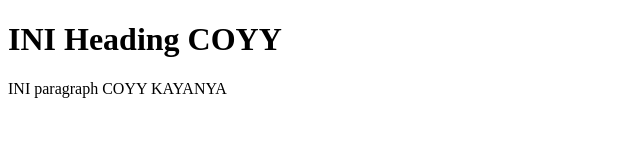
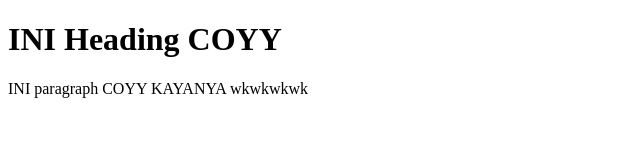
Before and after one commit to darkzonee11/revou_FCSE, a plain HTML site: page REVOU/index.HTML in a window 1280 px wide. Shown: the whole page, without its empty margins (0-640 px from the left). Drawn offline with Linux system fonts and the light colour scheme.

Commit message:
update wording

```diff
--- a/REVOU/index.HTML
+++ b/REVOU/index.HTML
@@ -5,6 +5,6 @@
   </head>
   <body>
     <h1>INI Heading COYY</h1>
-    <p>INI paragraph COYY KAYANYA</p>
+    <p>INI paragraph COYY KAYANYA wkwkwkwk</p>
   </body>
 </html>
```
